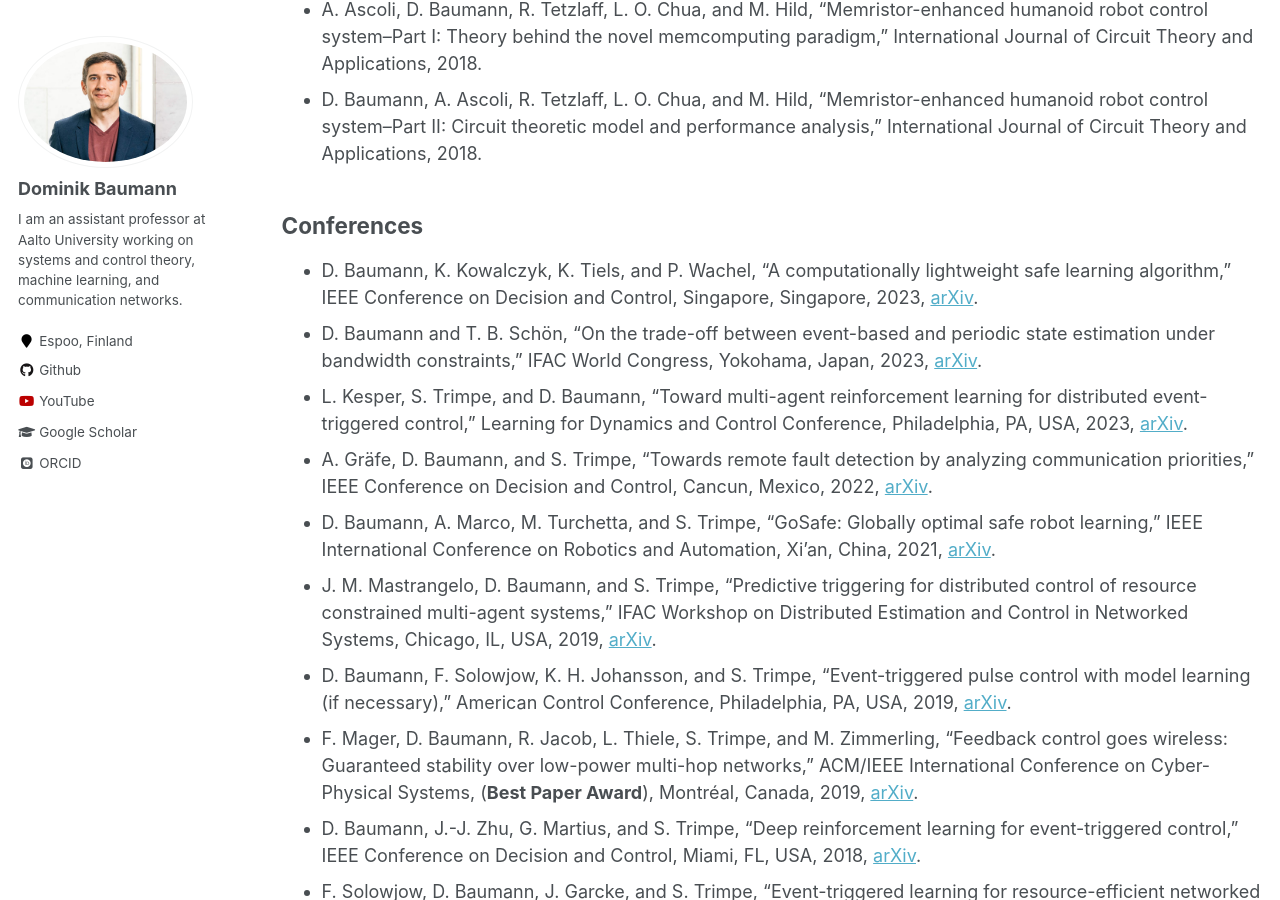
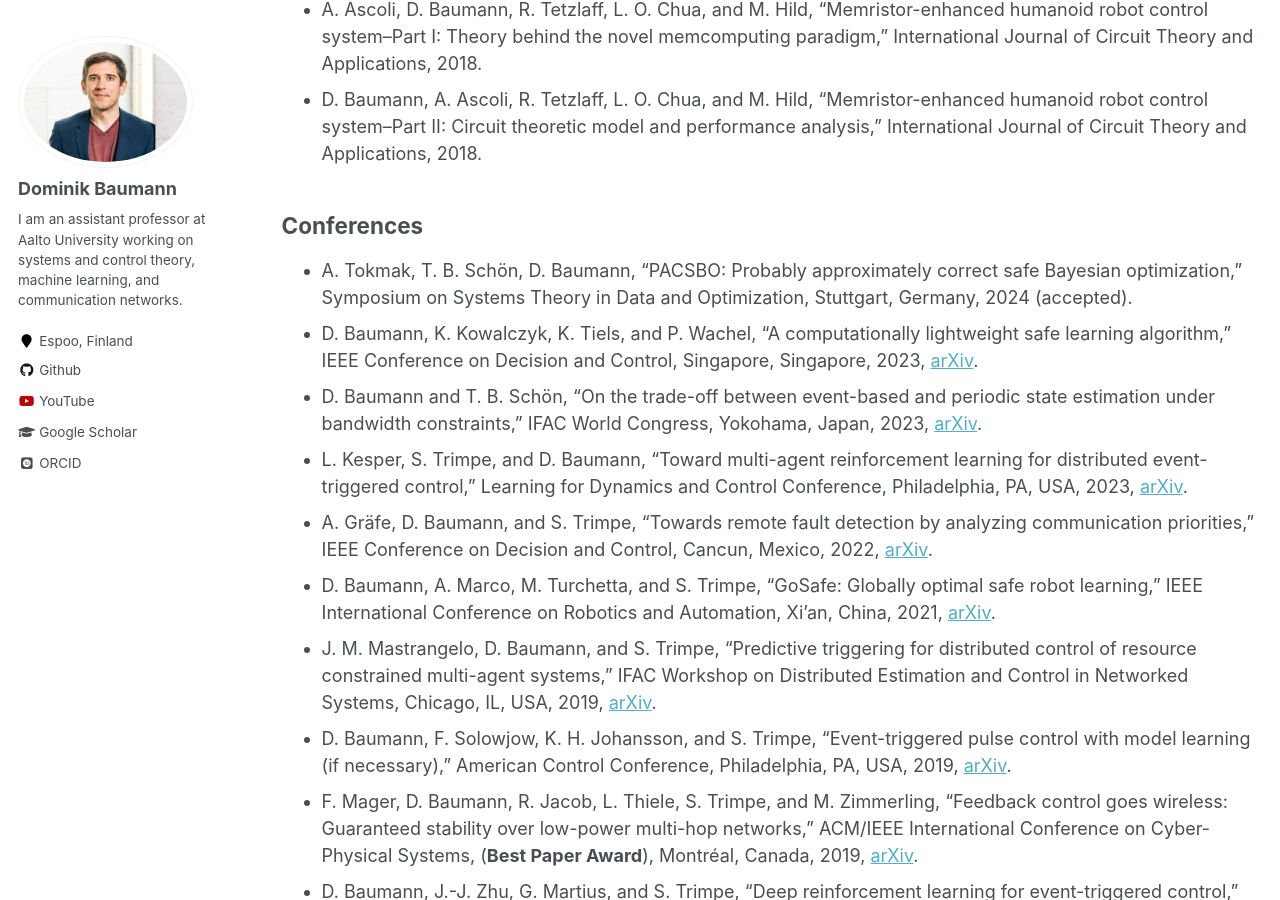
Before and after one commit to baumanndominik/baumanndominik.github.io, a Jekyll site: the page built from _pages/publications.md, in a window 1280 px wide and 900 px high, scrolled down 969 px. Built offline with Jekyll 4.4.1, drawn with Linux system fonts in a browser that asks for light colours; some web fonts are replaced.

Commit message:
new paper

```diff
--- a/_pages/publications.md
+++ b/_pages/publications.md
@@ -24,6 +24,7 @@ You can also find my articles on [my Google Scholar profile](https://scholar.goo
 
 ## Conferences
 
+* A. Tokmak, T. B. Schön, D. Baumann, "PACSBO: Probably approximately correct safe Bayesian optimization," Symposium on Systems Theory in Data and Optimization, Stuttgart, Germany, 2024 (accepted).
 * D. Baumann, K. Kowalczyk, K. Tiels, and P. Wachel, "A computationally lightweight safe learning algorithm," IEEE Conference on Decision and Control, Singapore, Singapore, 2023, [arXiv](https://arxiv.org/abs/2309.03672).
 * D. Baumann and T. B. Schön, "On the trade-off between event-based and periodic state estimation under bandwidth constraints," IFAC World Congress, Yokohama, Japan, 2023, [arXiv](https://arxiv.org/abs/2304.00559).
 * L. Kesper, S. Trimpe, and D. Baumann, "Toward multi-agent reinforcement learning for distributed event-triggered control," Learning for Dynamics and Control Conference, Philadelphia, PA, USA, 2023, [arXiv](http://arxiv.org/abs/2305.08723).
```
